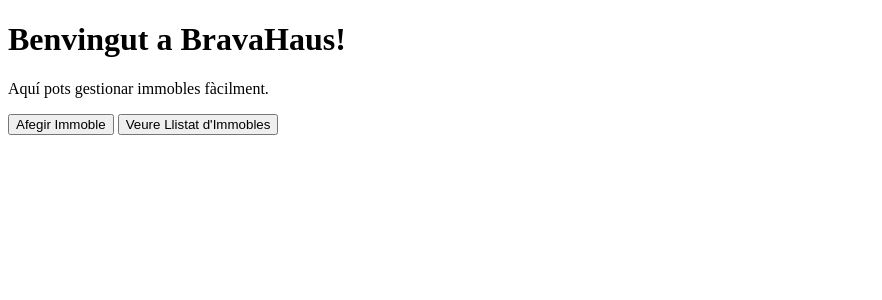
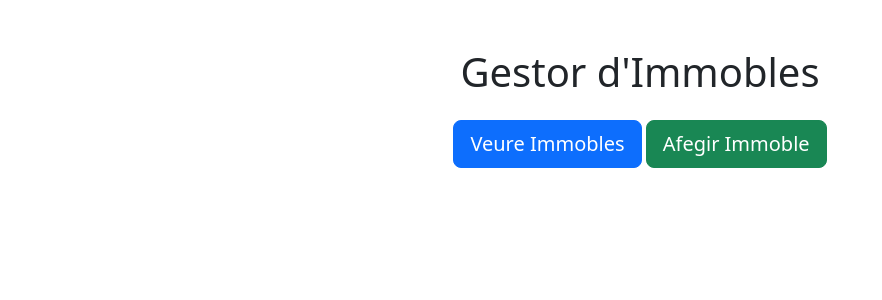
Before and after one commit to dsubira/BravaHaus, a Flask app: template templates/index.html in a window 1280 px wide. Shown: the top 300 px of the page, without its empty margins (0-882 px from the left). Run offline with Flask 3, Linux system fonts and the light colour scheme; the template is opened without the code that fills it, so the values that code supplies are empty.

Commit message:
Update index.html

```diff
--- a/templates/index.html
+++ b/templates/index.html
@@ -1,17 +1,18 @@
 <!DOCTYPE html>
-<html>
+<html lang="en">
 <head>
-    <title>BravaHaus</title>
+    <meta charset="UTF-8">
+    <meta name="viewport" content="width=device-width, initial-scale=1.0">
+    <title>Gestor d'Immobles</title>
+    <link rel="stylesheet" href="https://cdn.jsdelivr.net/npm/bootstrap@5.3.0-alpha1/dist/css/bootstrap.min.css">
 </head>
 <body>
-    <h1>Benvingut a BravaHaus!</h1>
-    <p>Aquí pots gestionar immobles fàcilment.</p>
-
-    <button onclick="window.location.href='/afegir-immoble';">
-        Afegir Immoble
-    </button>
-    <button onclick="window.location.href='/immobles';">
-        Veure Llistat d'Immobles
-    </button>
+    <div class="container mt-5">
+        <h1 class="text-center">Gestor d'Immobles</h1>
+        <div class="text-center mt-4">
+            <a href="/llistar" class="btn btn-primary btn-lg">Veure Immobles</a>
+            <a href="/afegir" class="btn btn-success btn-lg">Afegir Immoble</a>
+        </div>
+    </div>
 </body>
 </html>
```
